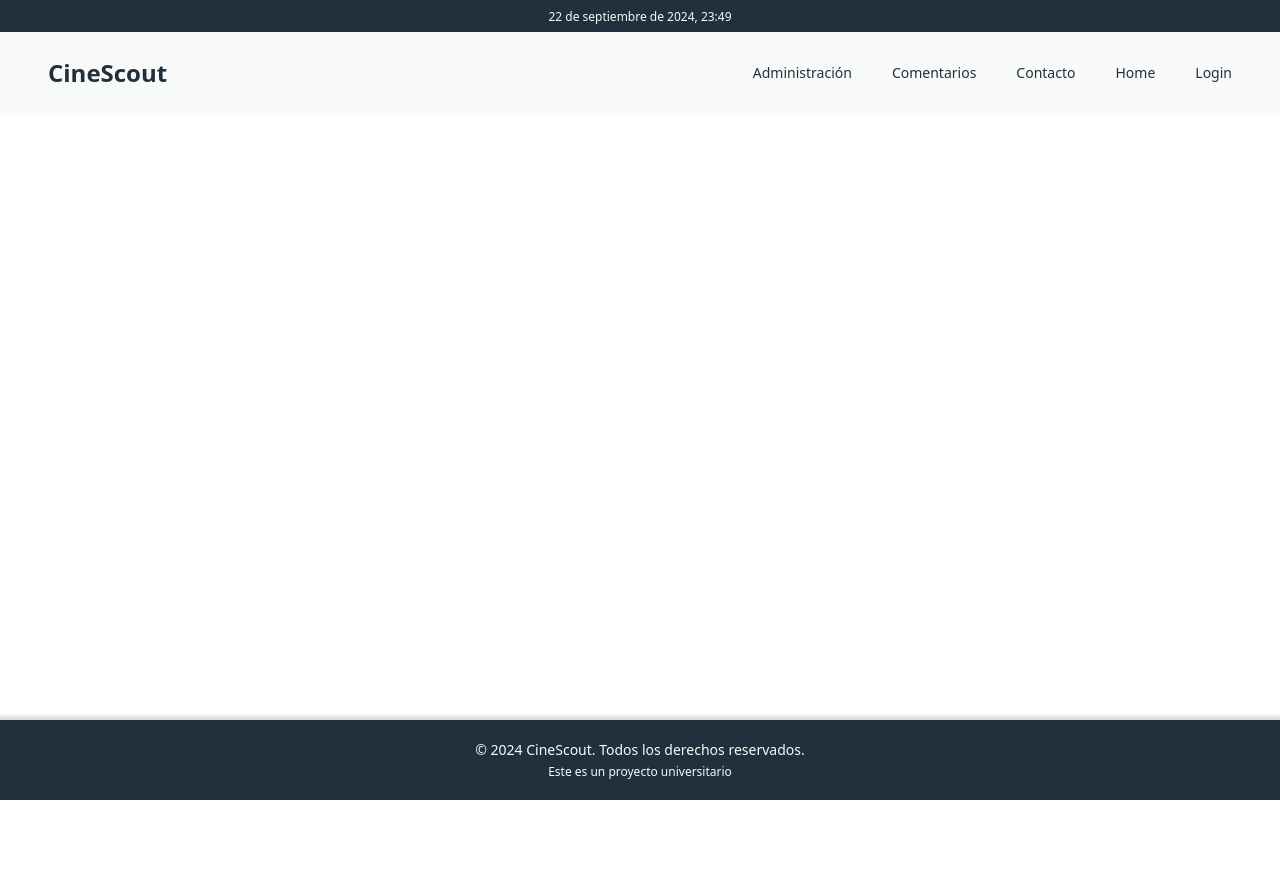
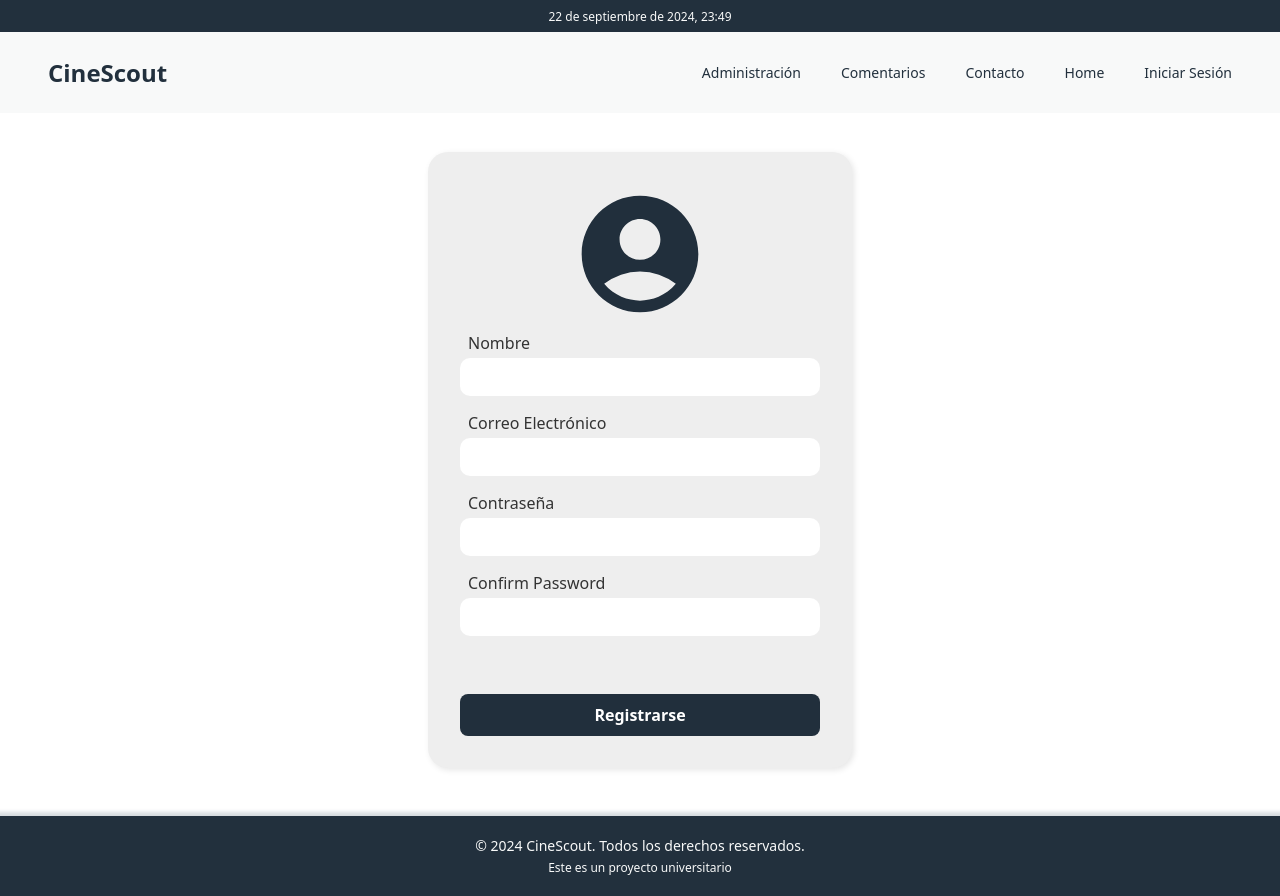
Before and after one commit to CristianRojas-47/frontend-project, a React (Vite) app: page /registration in a window 1280 px wide. Before the commit the page ends 800 px from the top, so only its background shows below. Built offline with nearby package versions, Linux system fonts and the light colour scheme.

Commit message:
Add Registration Page (#7)
* feat: add styles for registration page

* feat: add registration page

* feat: import registration page

* feat: update login label name

```diff
--- a/src/App.tsx
+++ b/src/App.tsx
@@ -10,11 +10,12 @@ import { Home } from "./pages/home";
 import { Contact } from "./pages/contact";
 import { Login } from "./pages/login";
 import { Details } from "./pages/details";
+import { Registration } from "./pages/Registration";
 
 const headerLinks = [
   { label: "Home", to: "/" },
   { label: "Contacto", to: "/contact" },
-  { label: "Login", to: "/login" },
+  { label: "Iniciar Sesión", to: "/login" },
   { label: "Registro", to: "/registration" },
   { label: "Comentarios", to: "/comments" },
   { label: "Administración", to: "/administration" },
@@ -27,7 +28,7 @@ const router = createBrowserRouter(
         <Route path="/" element={<Home />} />
         <Route path="/contact" element={<Contact />} />
         <Route path="/login" element={<Login />} />
-        <Route path="/registration" element={<></>} />
+        <Route path="/registration" element={<Registration />} />
         <Route path="/comments" element={<></>} />
         <Route path="/administration" element={<></>} />
         <Route path="/movies/:movieId" element={<Details />} />
--- /dev/null
+++ b/src/pages/Registration/index.tsx
@@ -0,0 +1,55 @@
+import {
+  StyledbuttonB,
+  StyledCard,
+  StyledContainer,
+  StyledContainerInput,
+  StyledForm,
+  StyledInput,
+  StyledLabel,
+} from "./styles";
+import { MdAccountCircle } from "react-icons/md";
+
+function Registration() {
+  return (
+    <>
+      <StyledContainer>
+        <StyledCard>
+          <MdAccountCircle size="140px" color="#212f3c" />
+          <StyledForm>
+            <StyledContainerInput>
+              <StyledLabel htmlFor="fullName">Nombre</StyledLabel>
+              <StyledInput type="text" id="fullName" name="fullName" required />
+            </StyledContainerInput>
+            <StyledContainerInput>
+              <StyledLabel htmlFor="email">Correo Electrónico</StyledLabel>
+              <StyledInput type="email" id="email" name="email" required />
+            </StyledContainerInput>
+            <StyledContainerInput>
+              <StyledLabel htmlFor="password">Contraseña</StyledLabel>
+              <StyledInput
+                type="password"
+                id="password"
+                name="password"
+                required
+              />
+            </StyledContainerInput>
+            <StyledContainerInput>
+              <StyledLabel htmlFor="confirmPassword">
+                Confirm Password
+              </StyledLabel>
+              <StyledInput
+                type="password"
+                id="confirmPassword"
+                name="confirmPassword"
+                required
+              />
+            </StyledContainerInput>
+          </StyledForm>
+          <StyledbuttonB type="submit">Registrarse</StyledbuttonB>
+        </StyledCard>
+      </StyledContainer>
+    </>
+  );
+}
+
+export { Registration };
--- /dev/null
+++ b/src/pages/Registration/styles.ts
@@ -0,0 +1,69 @@
+import styled from "styled-components";
+
+const StyledContainer = styled.div`
+  display: flex;
+  padding: 48px 120px;
+  justify-content: center;
+  justify-items: center;
+  align-items: center;
+  justify-self: center;
+`;
+
+const StyledCard = styled.div`
+  display: flex;
+  flex-direction: column;
+  justify-content: center;
+  align-items: center;
+  background-color: #eeeeee;
+  border-radius: 20px;
+  padding: 32px;
+  width: 360px;
+  box-shadow: 2px 2px 6px rgba(0, 0, 0, 0.1);
+`;
+
+const StyledForm = styled.form`
+  width: 100%;
+  margin-bottom: 50px;
+`;
+
+const StyledContainerInput = styled.div`
+  display: flex;
+  flex-direction: column;
+  gap: 4px;
+  padding: 8px 0;
+`;
+
+const StyledInput = styled.input`
+  font-size: 16px;
+  padding: 8px 16px;
+  border: none;
+  border-radius: 10px;
+`;
+
+const StyledLabel = styled.label`
+  font-size: 16px;
+  padding-left: 8px;
+  color: #333;
+`;
+
+const StyledbuttonB = styled.button`
+  padding: 10px 16px;
+  border-radius: 8px;
+  background-color: #212f3c;
+  font-size: 16px;
+  color: #fff;
+  font-weight: 600;
+  border: none;
+  cursor: pointer;
+  width: 100%;
+`;
+
+export {
+  StyledContainer,
+  StyledCard,
+  StyledForm,
+  StyledContainerInput,
+  StyledInput,
+  StyledLabel,
+  StyledbuttonB,
+};
```
